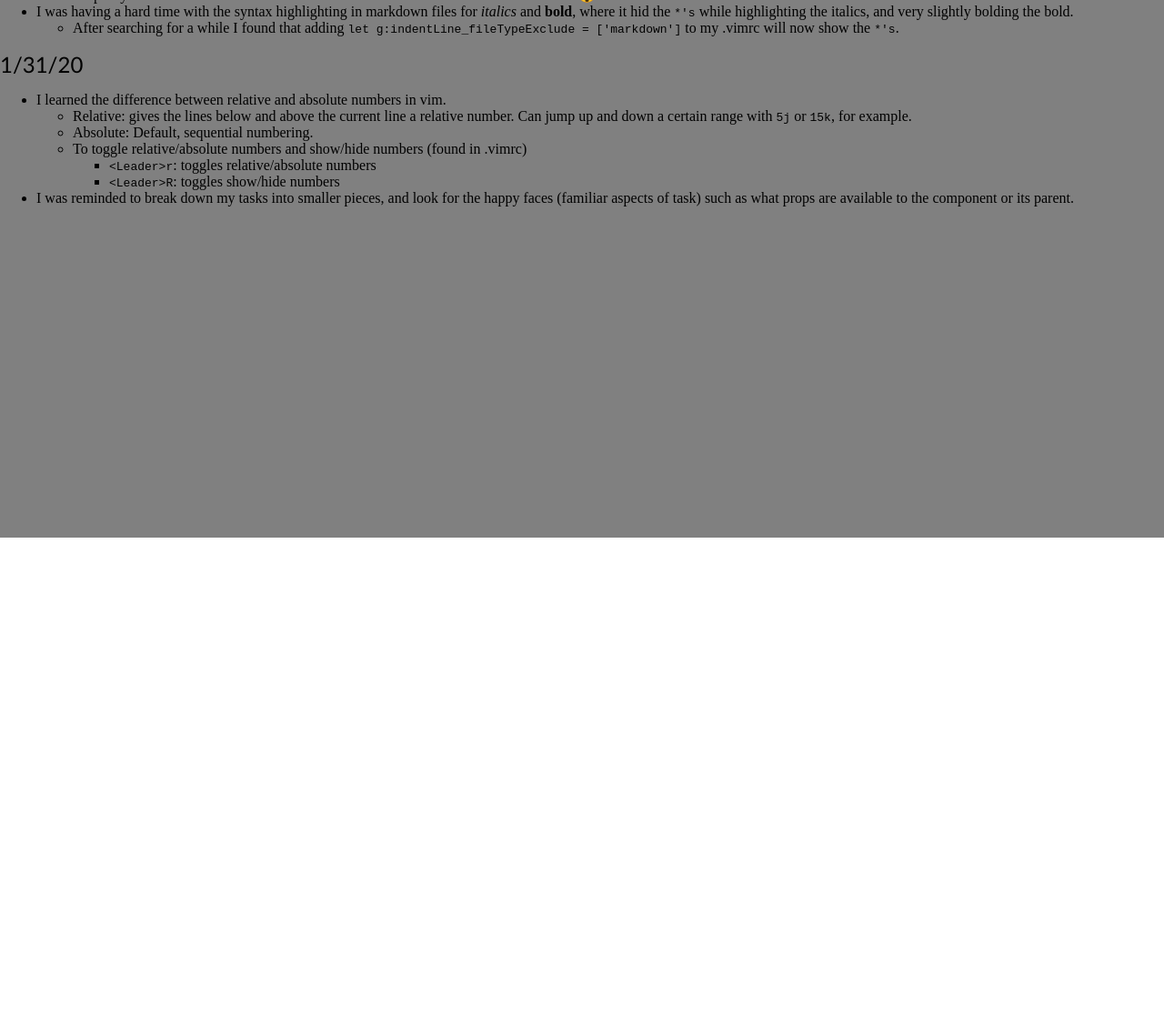
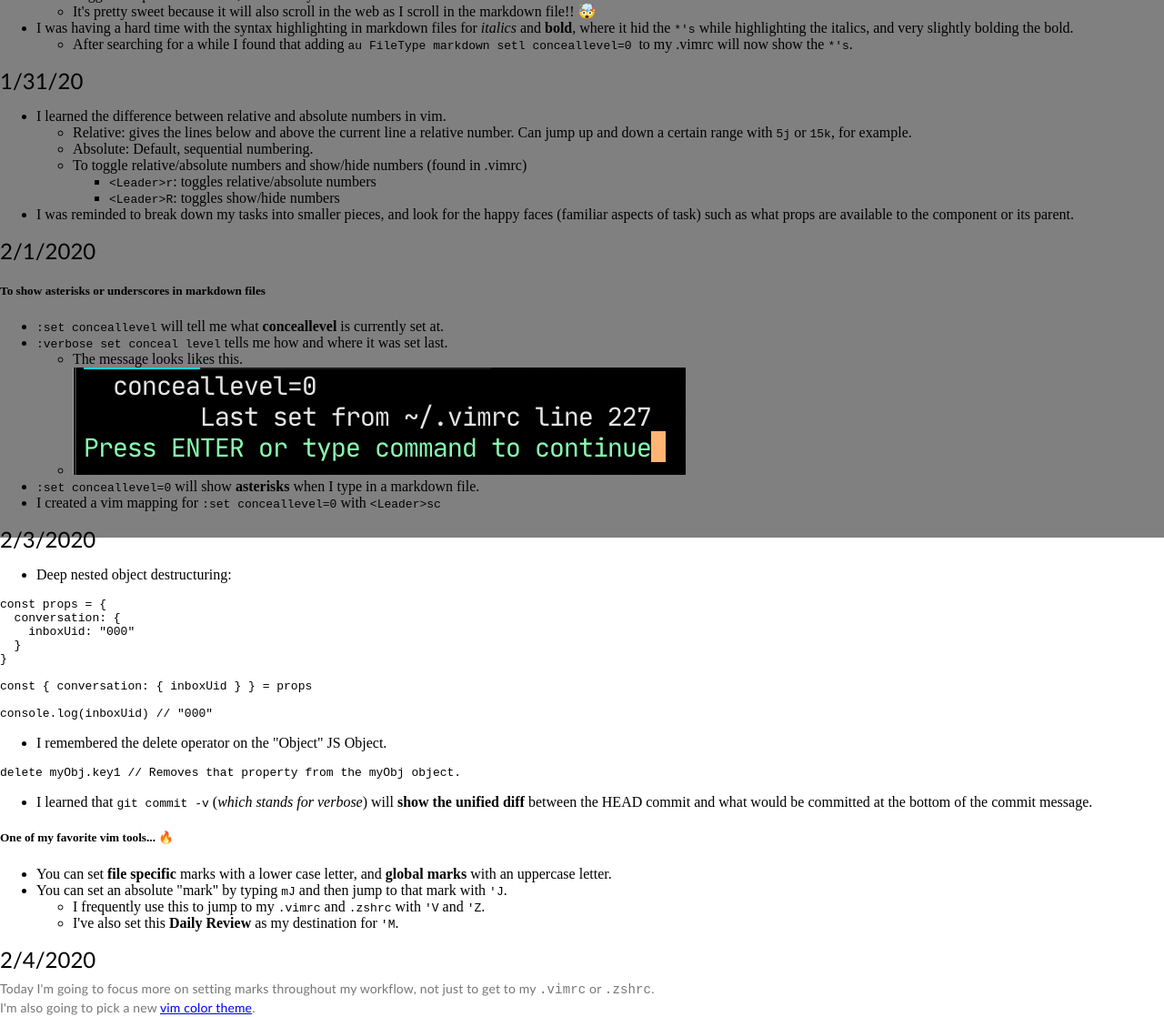
Before and after one commit to neilscheuermann/neil-scheuermann, a Gatsby site: page /blog/md/daily-review in a window 1280 px wide. Shown: the part 230-1348 px from the top of the page at 91% size. Before the commit the page ends 821 px from the top, so only its background shows below. Built offline with nearby package versions, Linux system fonts and the light colour scheme; Gatsby itself is replaced by a stand-in of ours; some packages are replaced by stand-ins of ours; code samples lack their colours.

Commit message:
Added to daily blog.

````diff
--- a/gatsby-node.js
+++ b/gatsby-node.js
@@ -19,7 +19,7 @@ exports.onCreateNode = ({ actions, getNode, node }) => {
   }
 }
 
-exports.createPages = async ({ graphql, actions }) => {
+exports.createPages = async ({ actions, graphql }) => {
   // **Note:** The graphql function call returns a Promise
   // see: https://developer.mozilla.org/en-US/docs/Web/JavaScript/Reference/Global_Objects/Promise for more info
   const { createPage } = actions
--- a/package.json
+++ b/package.json
@@ -9,6 +9,7 @@
     "@material-ui/icons": "^4.5.1",
     "axios": "^0.19.0",
     "babel-plugin-styled-components": "^1.10.6",
+    "core-util-is": "^1.0.2",
     "gatsby": "^2.16.1",
     "gatsby-image": "^2.2.29",
     "gatsby-plugin-manifest": "^2.2.23",
--- a/src/pages/blog/md/daily-review.md
+++ b/src/pages/blog/md/daily-review.md
@@ -1,26 +1,27 @@
 ---
 title: "Daily Review"
-date: "2020-01-31"
+date: "2020-01-30"
 ---
 
 ## 1/30/20
 
-- I can wrap text in Vim by visually selecting a section and typing `gq`.
-- Added a shortcut in .vimrc to **visually select the whole file** with
+- To format a file to wrap text
+  - I can wrap text in Vim by visually selecting a section and typing `gq`.
+  - Added a shortcut in .vimrc to **visually select the whole file** with
   `<Leader>sa`.
 - I found out that **graphql queries** are re-run if any of the props passed to
   mapProps change.
-- I downloaded an application called [Vim Markdown Preview](https://github.com/JamshedVesuna/vim-markdown-preview) from github and it allows
-  me to live preview my markdown files as I'm typing.
+- I downloaded an application called [Vim Markdown
+  Preview](https://github.com/JamshedVesuna/vim-markdown-preview) from github
+and it allows me to live preview my markdown files as I'm typing.
   - Toggle live preview with F6, as set in my .vimrc
   - It's pretty sweet because it will also scroll in the web as I scroll in the
     markdown file!! 🤯
 - I was having a hard time with the syntax highlighting in markdown files for
   *italics* and **bold**, where it hid the `*'s` while highlighting the italics,
 and very slightly bolding the bold.
-  - After searching for a while I found that adding `let
-    g:indentLine_fileTypeExclude = ['markdown']` to my .vimrc will now show the
-`*'s`.
+  - After searching for a while I found that adding `au FileType markdown setl
+    conceallevel=0 ` to my .vimrc will now show the `*'s`.
 
 ## 1/31/20
 
@@ -35,3 +36,52 @@ example.
 - I was reminded to break down my tasks into smaller pieces, and look for the
   happy faces (familiar aspects of task) such as what props are available to the
 component or its parent.
+
+## 2/1/2020
+
+##### To show asterisks or underscores in markdown files
+- `:set conceallevel` will tell me what **conceallevel** is currently set at.
+- `:verbose set conceal level` tells me how and where it was set last.
+  - The message looks likes this.
+  - ![:verbose response](../../../images/blog/2020-02-01-verbose-set-conceallevel.png)
+- `:set conceallevel=0` will show **asterisks** when I type in a markdown file.
+- I created a vim mapping for `:set conceallevel=0` with `<Leader>sc`
+
+## 2/3/2020
+
+- Deep nested object destructuring:
+```javascript
+const props = {
+  conversation: {
+    inboxUid: "000"
+  }
+}
+
+const { conversation: { inboxUid } } = props
+
+console.log(inboxUid) // "000"
+```
+
+- I remembered the delete operator on the "Object" JS Object.
+```javascript
+delete myObj.key1 // Removes that property from the myObj object.
+```
+
+- I learned that `git commit -v` (*which stands for verbose*) will **show the unified
+diff** between the HEAD commit and what would be committed at the bottom of the commit message.
+
+##### One of my favorite vim tools... 🔥
+- You can set **file specific** marks with a lower case letter, and **global marks**
+  with an uppercase letter.
+- You can set an absolute "mark" by typing `mJ` and then jump to that mark with
+  `'J`.
+  - I frequently use this to jump to my `.vimrc` and `.zshrc` with `'V` and
+    `'Z`.
+  - I've also set this **Daily Review** as my destination for `'M`.
+
+## 2/4/2020
+
+Today I'm going to focus more on setting marks throughout my workflow, not just
+to get to my `.vimrc` or `.zshrc`.
+
+I'm also going to pick a new [vim color theme](https://vimcolors.com/?utf8=%E2%9C%93&bg=dark&order=newest).
````
Also changed, not shown: src/images/blog/2020-02-01-verbose-set-conceallevel.png (added).
